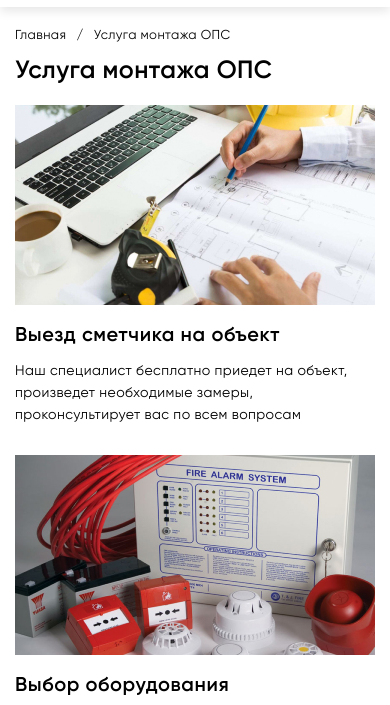
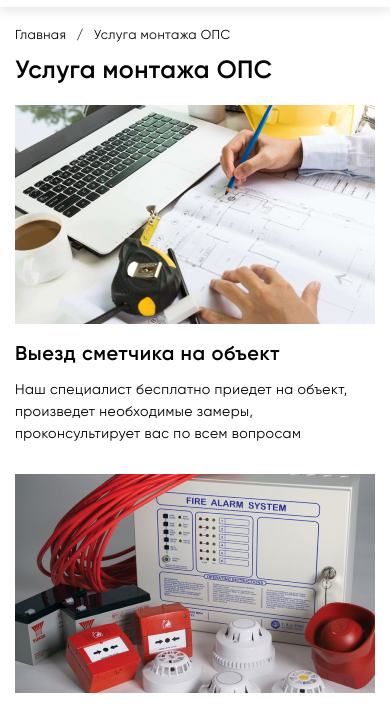
Before and after one commit to GrinCaseCode/brandmaster, a plain HTML site: page service-projecting.html in a window 390 px wide. Shown: the part 72-777 px from the top of the page. Drawn offline with nearby package versions, Linux system fonts and the light colour scheme.

Commit message:
Add files via upload

```diff
--- a/css/media.css
+++ b/css/media.css
@@ -918,9 +918,6 @@
 		padding-top: 15px;
 		padding-bottom: 15px;
 	}
-	.item-service__image {
-		height: 200px;
-	}
 	.page-projection {
 		padding-bottom: 40px;
 	}
```
